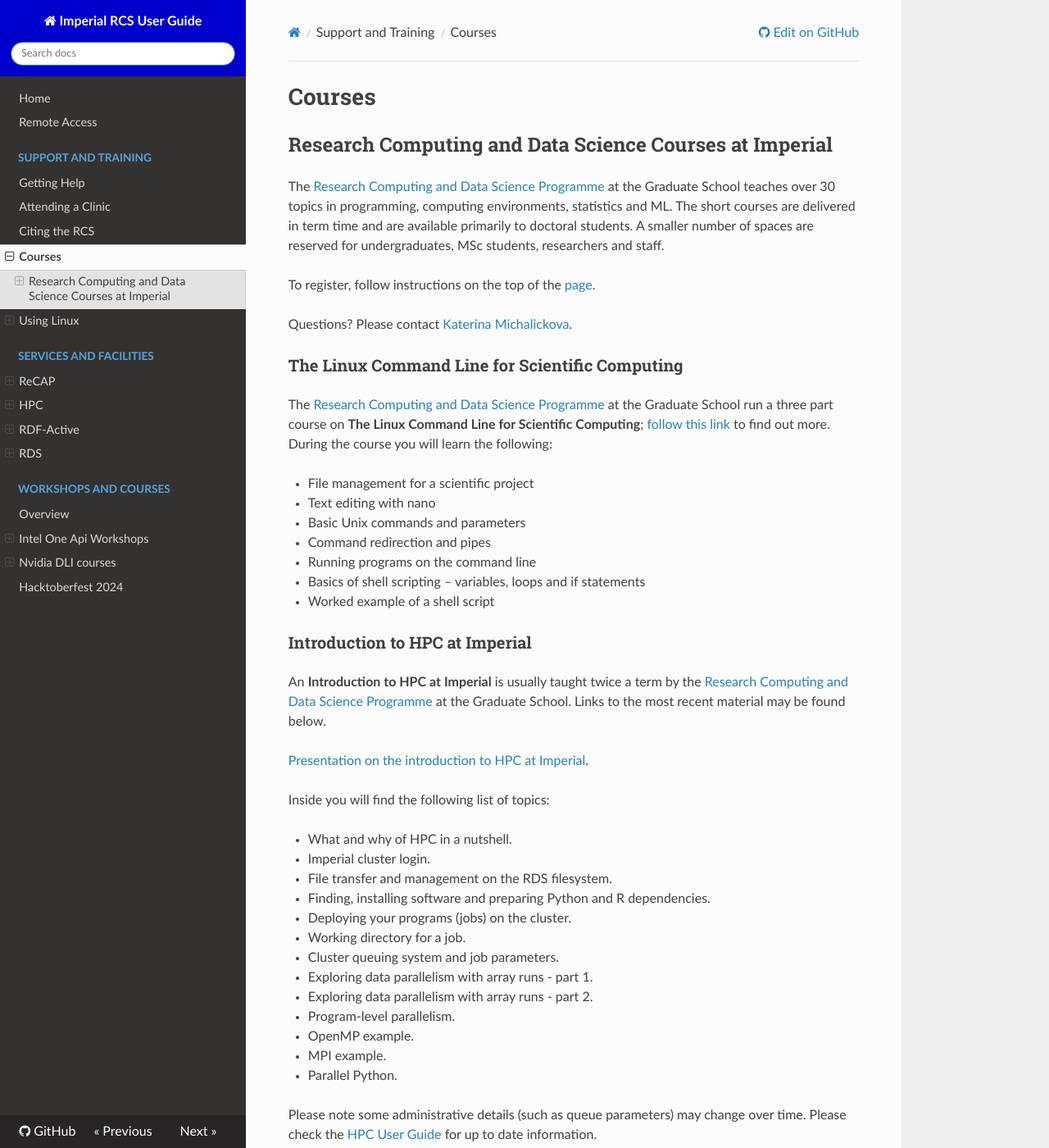
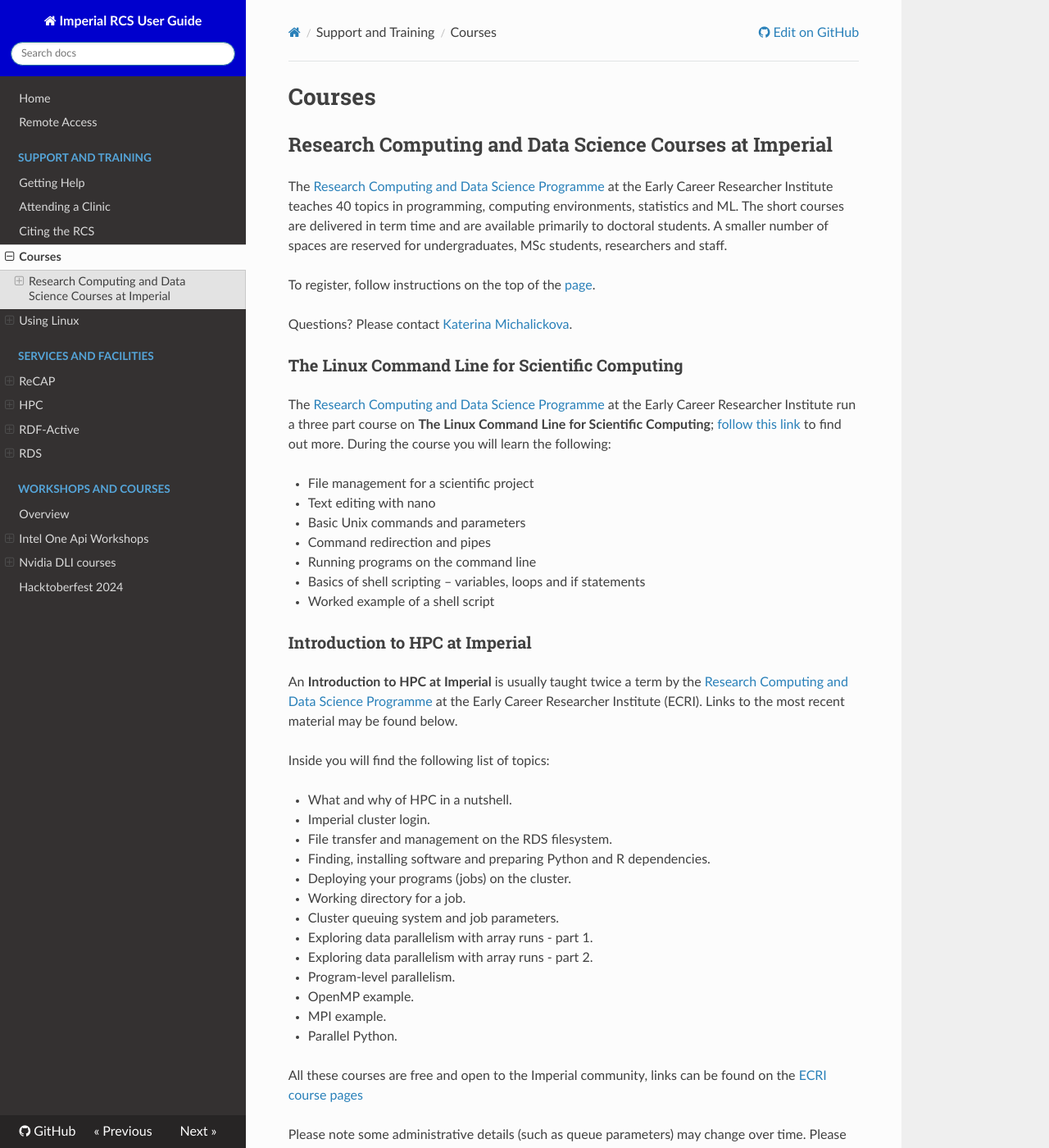
Before and after one commit to ImperialCollegeLondon/icl-rcs-user-guide, an MkDocs documentation site: the page built from docs/support/courses.md, in a window 1280 px wide and 1400 px high. Shown: the whole window at 82% size. Built offline with MkDocs 1.6.1, drawn with Linux system fonts in a browser that asks for light colours; nearby versions of some CDN libraries.

Commit message:
Update courses.md (#98)
Updating links and description to the ECRI pages rather than the Graduate School

```diff
--- a/docs/support/courses.md
+++ b/docs/support/courses.md
@@ -2,15 +2,15 @@
 
 ## Research Computing and Data Science Courses at Imperial
 
-The [Research Computing and Data Science Programme](https://www.imperial.ac.uk/students/academic-support/graduate-school/students/doctoral/professional-development/research-computing-data-science/courses/) at the Graduate School teaches over 30 topics in programming, computing environments, statistics and ML. The short courses are delivered in term time and are available primarily to doctoral students. A smaller number of spaces are reserved for undergraduates, MSc students, researchers and staff.
+The [Research Computing and Data Science Programme](https://www.imperial.ac.uk/early-career-researcher-institute/learning-and-development/courses-by-programme/research-computing-and-data-science/) at the Early Career Researcher Institute teaches 40 topics in programming, computing environments, statistics and ML. The short courses are delivered in term time and are available primarily to doctoral students. A smaller number of spaces are reserved for undergraduates, MSc students, researchers and staff.
 
-To register, follow instructions on the top of the [page](https://www.imperial.ac.uk/students/academic-support/graduate-school/students/doctoral/professional-development/research-computing-data-science/courses/).
+To register, follow instructions on the top of the [page](https://www.imperial.ac.uk/early-career-researcher-institute/learning-and-development/courses-by-programme/research-computing-and-data-science/).
 
 Questions? Please contact [Katerina Michalickova](mailto:kmichali@ic.ac.uk).
 
 ### The Linux Command Line for Scientific Computing
 
-The [Research Computing and Data Science Programme](https://www.imperial.ac.uk/students/academic-support/graduate-school/students/doctoral/professional-development/research-computing-data-science/courses/) at the Graduate School run a three part course on **The Linux Command Line for Scientific Computing**; [follow this link](https://www.imperial.ac.uk/students/academic-support/graduate-school/professional-development/doctoral-students/research-computing-data-science/courses/linux-command-line-for-scientific-computing/) to find out more. During the course you will learn the following:
+The [Research Computing and Data Science Programme](https://www.imperial.ac.uk/early-career-researcher-institute/learning-and-development/courses-by-programme/research-computing-and-data-science/) at the Early Career Researcher Institute run a three part course on **The Linux Command Line for Scientific Computing**; [follow this link](https://www.imperial.ac.uk/admin-services/early-career-researcher-institute/learning-and-development/courses-by-programme/research-computing-and-data-science/linux-command-line-for-scientific-computing/) to find out more. During the course you will learn the following:
 
 * File management for a scientific project
 * Text editing with nano
@@ -22,9 +22,7 @@ The [Research Computing and Data Science Programme](https://www.imperial.ac.uk/s
 
 ### Introduction to HPC at Imperial
 
-An **Introduction to HPC at Imperial** is usually taught twice a term by the [Research Computing and Data Science Programme](https://www.imperial.ac.uk/students/academic-support/graduate-school/students/doctoral/professional-development/research-computing-data-science/courses/) at the Graduate School. Links to the most recent material may be found below.
-
-[Presentation on the introduction to HPC at Imperial](http://tinyurl.com/icl-hpc).
+An **Introduction to HPC at Imperial** is usually taught twice a term by the [Research Computing and Data Science Programme](https://www.imperial.ac.uk/early-career-researcher-institute/learning-and-development/courses-by-programme/research-computing-and-data-science/) at the Early Career Researcher Institute (ECRI). Links to the most recent material may be found below.
 
 Inside you will find the following list of topics:
 
@@ -42,4 +40,6 @@ Inside you will find the following list of topics:
 * MPI example.
 * Parallel Python.
 
+All these courses are free and open to the Imperial community, links can be found on the [ECRI course pages](https://www.imperial.ac.uk/early-career-researcher-institute/learning-and-development/courses-by-programme/research-computing-and-data-science/)
+
 Please note some administrative details (such as queue parameters) may change over time.  Please check the [HPC User Guide](../hpc/index.md) for up to date information.
```
